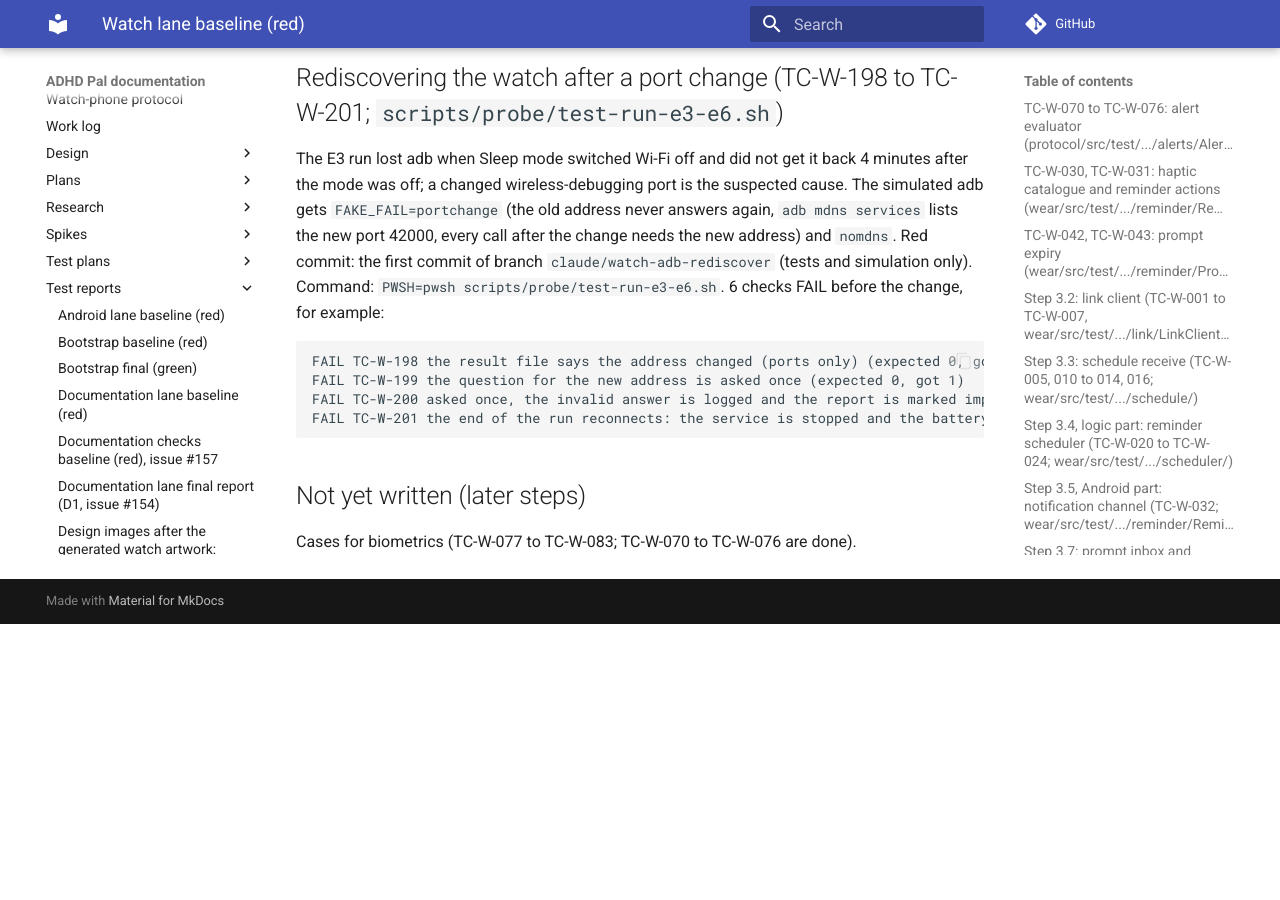
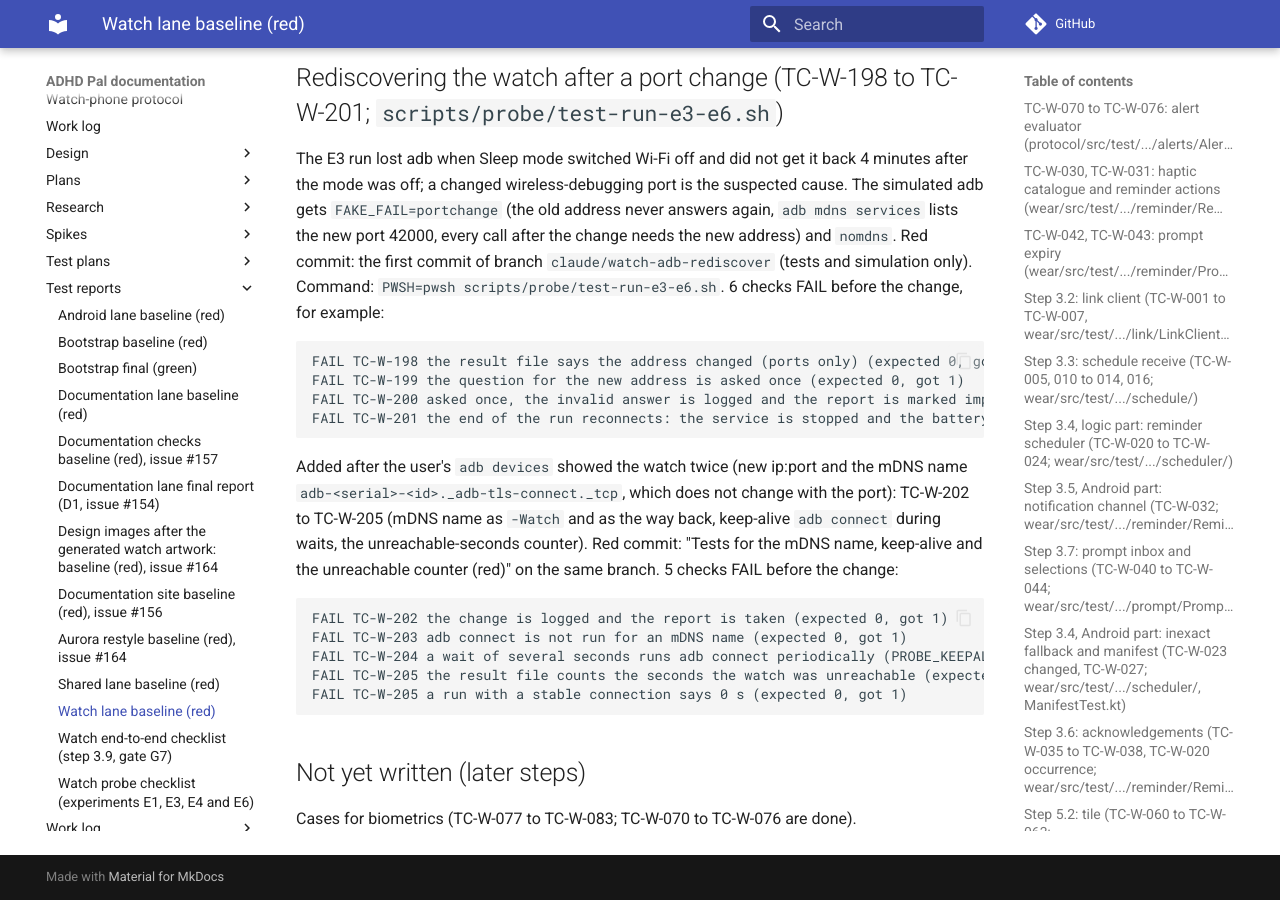
Before and after one commit to shlomoa/my-adhd-pal, an MkDocs documentation site: the page built from docs/test-reports/watch-baseline.md, in a window 1280 px wide and 900 px high, scrolled down 11212 px. Built offline with MkDocs 1.6.1 and Material for MkDocs 9.7.7, drawn with Linux system fonts in a browser that asks for light colours; comment, search, counter and statistics services are not loaded; before the commit the page ends 11836 px from its top, so only the background shows below that.

Commit message:
Tests for the mDNS name, keep-alive and the unreachable counter (red)
Co-Authored-By: Claude Sonnet 5.5 <noreply@anthropic.com>
Claude-Session: https://claude.ai/code/session_01WEDbyAJ64XqdSoQasUsg7b

````diff
--- a/docs/test-plans/watch.md
+++ b/docs/test-plans/watch.md
@@ -192,6 +192,10 @@ Note (retirement, docs only): TC-W-132 to 136 and TC-W-139 to 143 belong to the
 | TC-W-199 | 6.4 | script | The watch is not found: the user is asked once for the new address; a valid `ip:port` is used for the rest of the run | prompt count, result file |
 | TC-W-200 | 6.4 | script | An invalid or empty answer is logged without the typed text, the report is marked impossible, the run does not fail; `-Unattended` never asks | exit code, result file |
 | TC-W-201 | 6.4 | script | The end of the run reconnects before stopping the service and reading the battery | result file |
+| TC-W-202 | 6.4 | script | When the ip lists no other port, the watch is found by its mDNS name in `adb devices` (the name holds the device serial, found with `getprop ro.serialno`); the change is logged without ip or serial; every later call uses the name | result file, rejected calls |
+| TC-W-203 | 6.4 | script | `-Watch` may be the mDNS name (`adb-<serial>-<id>._adb-tls-connect._tcp`); `adb connect` is not run for it | call log |
+| TC-W-204 | 6.4 | script | Waits of a script are cut into slices of `PROBE_KEEPALIVE_SEC` (default 30) seconds; each slice runs `adb connect` and tries to find the watch again if it is lost | call log |
+| TC-W-205 | 6.4 | script | The result file ends with `watch unreachable in total: N s` (0 with a stable connection) | result file |
 | TC-W-136 | 6.4 | manual | On the real watch: capability, arrival intervals with screen on, off and the watch off the wrist | dropped with the passive probe (retires with C2, #225); no checklist step |
 | TC-W-137 | 6.6 | manual | On the real watch: the strongest vibration under normal, Do Not Disturb, Bedtime, Theater mode and each vibration-intensity setting | user reports felt or not felt per case (`docs/test-reports/watch-probe-checklist.md` step 5: E6) |
 | TC-W-082 | 6.8 | manual | Emulator synthetic heart-rate data triggers an alert that reaches the phone | user reports |
--- a/docs/test-reports/watch-baseline.md
+++ b/docs/test-reports/watch-baseline.md
@@ -373,6 +373,17 @@ FAIL TC-W-200 asked once, the invalid answer is logged and the report is marked
 FAIL TC-W-201 the end of the run reconnects: the service is stopped and the battery after is read (expected 0, got 1)
 ```
 
+Added after the user's `adb devices` showed the watch twice (new ip:port and the mDNS name `adb-<serial>-<id>._adb-tls-connect._tcp`, which does not change with the port): TC-W-202 to TC-W-205 (mDNS name as `-Watch` and as the way back, keep-alive `adb connect` during waits, the unreachable-seconds counter).
+Red commit: "Tests for the mDNS name, keep-alive and the unreachable counter (red)" on the same branch. 5 checks FAIL before the change:
+
+```
+FAIL TC-W-202 the change is logged and the report is taken (expected 0, got 1)
+FAIL TC-W-203 adb connect is not run for an mDNS name (expected 0, got 1)
+FAIL TC-W-204 a wait of several seconds runs adb connect periodically (PROBE_KEEPALIVE_SEC) (expected 0, got 1)
+FAIL TC-W-205 the result file counts the seconds the watch was unreachable (expected 0, got 1)
+FAIL TC-W-205 a run with a stable connection says 0 s (expected 0, got 1)
+```
+
 ## Not yet written (later steps)
 
 Cases for biometrics (TC-W-077 to TC-W-083; TC-W-070 to TC-W-076 are done).
````
Also changed, not shown: 2 other files.
